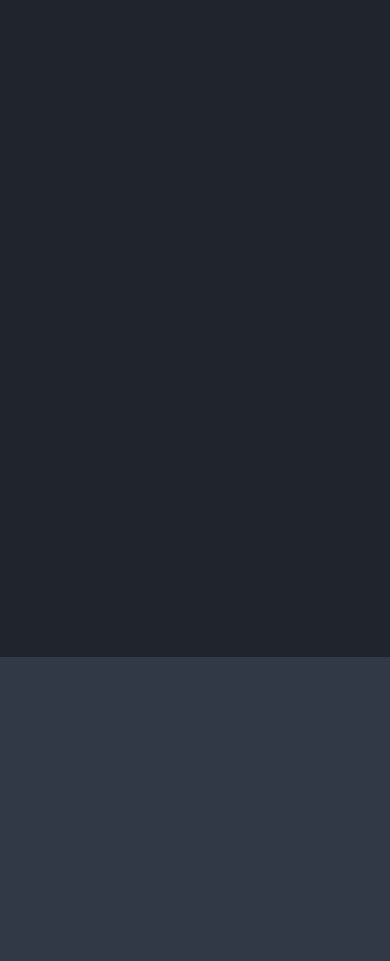
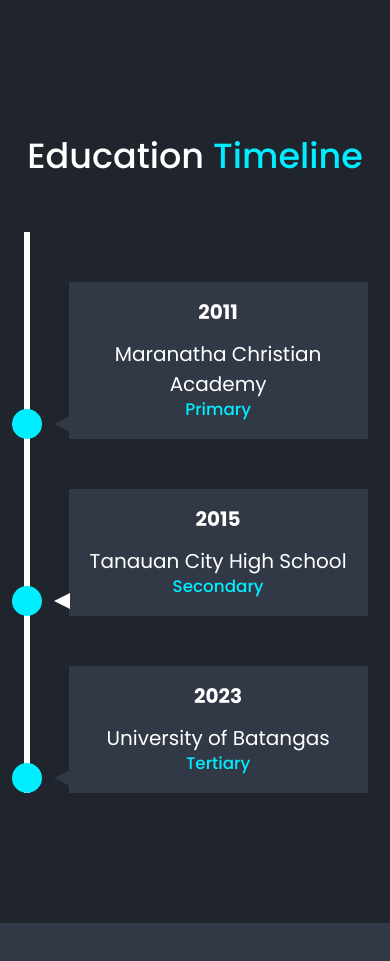
Before and after one commit to Romgel27/Portfolio, a website: page index.html in a window 390 px wide. Shown: the part 2560-3521 px from the top of the page. Drawn offline with nearby package versions, Linux system fonts and the light colour scheme.

Commit message:
timeline-Update

```diff
--- a/Css/style.css
+++ b/Css/style.css
@@ -275,6 +275,214 @@
 {
     font-size: 2.8rem;
 }
+/*Education Timeline */
+.timeline
+{
+    background:var(--bg-color);
+    text-align: center;
+
+}
+.timeline h3
+{
+    color: var(--text-color);
+    font-size: 3.5rem;
+}
+
+.timeline ul {
+  background: var(--bg-color);
+  padding:50px 0;
+}
+
+.timeline ul li {
+  list-style-type: none;
+  position: relative;
+  width: 6px;
+  margin: 0 auto;
+  padding-top: 50px;
+  background: #fff;
+}
+
+.timeline ul li::after {
+  content: "";
+  position: absolute;
+  left: 50%;
+  bottom: 0;
+  transform: translateX(-50%);
+  width: 30px;
+  height: 30px;
+  border-radius: 50%;
+  background: inherit;
+  z-index: 1;
+}
+
+.timeline ul li div {
+  position: relative;
+  bottom: 0;
+  width: 400px;
+  padding: 15px;
+  background: var(--second-bg-color);
+}
+
+.timeline ul li div::before {
+  content: "";
+  position: absolute;
+  bottom: 7px;
+  width: 0;
+  height: 0;
+  border-style: solid;
+}
+
+.timeline ul li:nth-child(odd) div {
+  left: 45px;
+}
+
+.timeline ul li:nth-child(odd) div::before {
+  left: -15px;
+  border-width: 8px 16px 8px 0;
+  border-color: transparent #323946 transparent transparent;
+}
+
+.timeline ul li:nth-child(even) div {
+  left: -439px;
+}
+
+.timeline ul li:nth-child(even) div::before {
+  right: -15px;
+  border-width: 8px 0 8px 16px;
+  border-color: transparent transparent transparent #323946;
+}
+
+time {
+  display: block;
+  font-size: 2rem;
+  font-weight: bold;
+  margin-bottom: 12px;
+}
+
+
+/* EFFECTS
+–––––––––––––––––––––––––––––––––––––––––––––––––– */
+
+.timeline ul li::after {
+    transition: background 0.5s ease-in-out;
+  }
+
+  .timeline ul li.in-view::after {
+    background: var(--main-color);
+  }
+
+  .timeline ul li div {
+    visibility: hidden;
+    opacity: 0;
+    transition: all 0.5s ease-in-out;
+  }
+
+  .timeline ul li:nth-child(odd) div {
+    transform: translate3d(200px, 0, 0);
+  }
+
+  .timeline ul li:nth-child(even) div {
+    transform: translate3d(-200px, 0, 0);
+  }
+
+  .timeline ul li.in-view div {
+    transform: none;
+    visibility: visible;
+    opacity: 1;
+  }
+
+
+  /* GENERAL MEDIA QUERIES
+  –––––––––––––––––––––––––––––––––––––––––––––––––– */
+
+  @media screen and (max-width: 900px) {
+    .timeline ul li div {
+      width: 250px;
+    }
+    .timeline ul li:nth-child(even) div {
+      left: -289px;
+      /*250+45-6*/
+    }
+  }
+
+  @media screen and (max-width: 600px) {
+    .timeline ul li {
+      margin-left: 8px;
+    }
+    .timeline ul li div {
+      width: calc(100vw - 91px);
+    }
+    .timeline ul li:nth-child(even) div {
+      left: 45px;
+    }
+    .timeline ul li:nth-child(even) div::before {
+      left: -15px;
+      border-width: 8px 16px 8px 0;
+      border-color: transparent #fff transparent transparent;
+    }
+  }
+
+
+  /* EXTRA/CLIP PATH STYLES
+  –––––––––––––––––––––––––––––––––––––––––––––––––– */
+  .timeline-clippy ul li::after {
+    width: 40px;
+    height: 40px;
+    border-radius: 0;
+  }
+
+  .timeline-rhombus ul li::after {
+    clip-path: polygon(50% 0%, 100% 50%, 50% 100%, 0% 50%);
+  }
+
+  .timeline-rhombus ul li div::before {
+    bottom: 12px;
+  }
+
+  .timeline-star ul li::after {
+    clip-path: polygon(
+      50% 0%,
+      61% 35%,
+      98% 35%,
+      68% 57%,
+      79% 91%,
+      50% 70%,
+      21% 91%,
+      32% 57%,
+      2% 35%,
+      39% 35%
+    );
+  }
+
+  .timeline-heptagon ul li::after {
+    clip-path: polygon(
+      50% 0%,
+      90% 20%,
+      100% 60%,
+      75% 100%,
+      25% 100%,
+      0% 60%,
+      10% 20%
+    );
+  }
+
+  .timeline-infinite ul li::after {
+    animation: scaleAnimation 2s infinite;
+  }
+
+  @keyframes scaleAnimation {
+    0% {
+      transform: translateX(-50%) scale(1);
+    }
+    50% {
+      transform: translateX(-50%) scale(1.25);
+    }
+    100% {
+      transform: translateX(-50%) scale(1);
+    }
+  }
+
+
 
 /*Project-Section*/
 .services
--- a/index.html
+++ b/index.html
@@ -91,10 +91,10 @@
     <div class="about-content">
       <div class="card" >
         <h2 class="heading"> About <span>Me</span></h2>
-        <p class="fst-italic">Hello, I'm Roman Angelo Dayto, a 25-year-old individual with a sense of accomplishment in earning my degree from the University of Batangas. My academic journey has equipped me with a robust understanding of web development, fostering both knowledge and skills in the field.
+        <p class="fst-italic">Hello, I'm Roman Angelo Dayto, a 25-year-old graduate from the University of Batangas. I come from Tanauan City, Batangas, and my educational journey has provided me with a comprehensive understanding of web development, enhancing my skills and knowledge.
+          <br>
 
-          My enthusiasm lies in the pursuit of becoming a proficient full-stack developer, and I am actively engaged in honing my capabilities towards this objective. As a Web Developer, I am eager to apply my expertise to provide tangible value to clients. Committed to delivering top-notch solutions, I am excited about the prospect of collaborating on projects that resonate with my ambitions, contributing to the success of my clients.</p>
-        <p class="fst-italic">In addition to my passion for software development, I find solace and creative expression through online gaming. Engaging in virtual worlds not only serves as a form of relaxation and entertainment for me but also enhances my problem-solving abilities— a valuable skill set that directly translates into my work as a developer. I believe that the strategic thinking and adaptability developed in gaming enrich my approach to problem-solving in software development, ensuring a well-rounded and innovative perspective for any project I undertake.</p>
+          I am passionate about pursuing a career as a Software Engineer/Developer and am dedicated to continuously improving my expertise in this field.</p>
         <h3>My <span>Skills</span></h3>
         <ul class="skill">
             <li class="text-white"><i class='bx bxl-html5'style="color:#E34C26;"></i> HTML</li>
@@ -108,6 +108,30 @@
       </div>
     </div>
 </section>
+<!--Education Timeline-->
+
+<section class="timeline">
+  <h3>Education <span>Timeline</span></h3>
+  <ul>
+    <li style="font-size: 20px; color: #fff">
+      <div>
+        <time>2011</time> Maranatha Christian Academy <br> <h2 style="font-weight:500; color:#0ef" >Primary</h2>
+
+      </div>
+    </li>
+    <li style="font-size: 20px; color: #fff">
+      <div>
+        <time>2015</time> Tanauan City High School <br> <h2 style="font-weight:500; color:#0ef">Secondary</h2>
+      </div>
+    </li>
+    <li style="font-size: 20px; color: #fff">
+      <div>
+        <time>2023</time> University of Batangas <br> <h2 style="font-weight:500; color:#0ef">Tertiary</h2>
+      </div>
+    </li>
+  </ul>
+</section>
+
 <!--service Section-->
 
 <section class="services" id="project">
@@ -263,3 +287,38 @@
       ScrollReveal().reveal('.home-content, .home-img, .soc-media, .about-content, .col, .about-img, .services-container, .heading, .row',{ origin: 'left'});
 
   </script>
+  <Script>
+    (function () {
+      "use strict";
+
+      // define variables
+      var items = document.querySelectorAll(".timeline li");
+
+      // check if an element is in viewport
+      // http://stackoverflow.com/questions/123999/how-to-tell-if-a-dom-element-is-visible-in-the-current-viewport
+      function isElementInViewport(el) {
+        var rect = el.getBoundingClientRect();
+        return (
+          rect.top >= 0 &&
+          rect.left >= 0 &&
+          rect.bottom <=
+            (window.innerHeight || document.documentElement.clientHeight) &&
+          rect.right <= (window.innerWidth || document.documentElement.clientWidth)
+        );
+      }
+
+      function callbackFunc() {
+        for (var i = 0; i < items.length; i++) {
+          if (isElementInViewport(items[i])) {
+            items[i].classList.add("in-view");
+          }
+        }
+      }
+
+      // listen for events
+      window.addEventListener("load", callbackFunc);
+      window.addEventListener("resize", callbackFunc);
+      window.addEventListener("scroll", callbackFunc);
+    })();
+
+  </Script>
```
